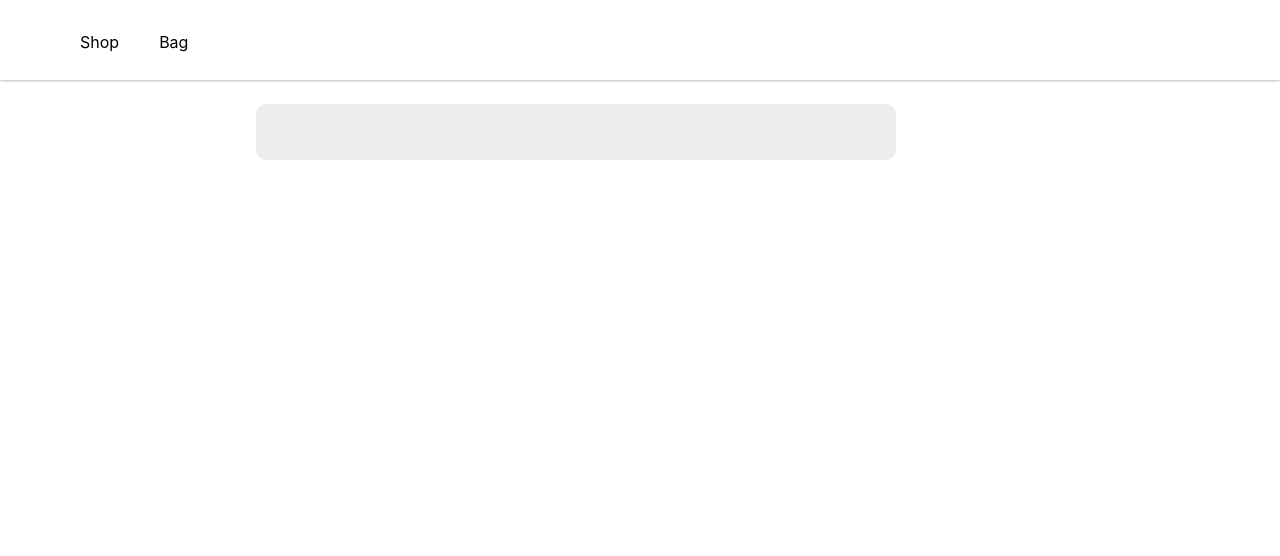
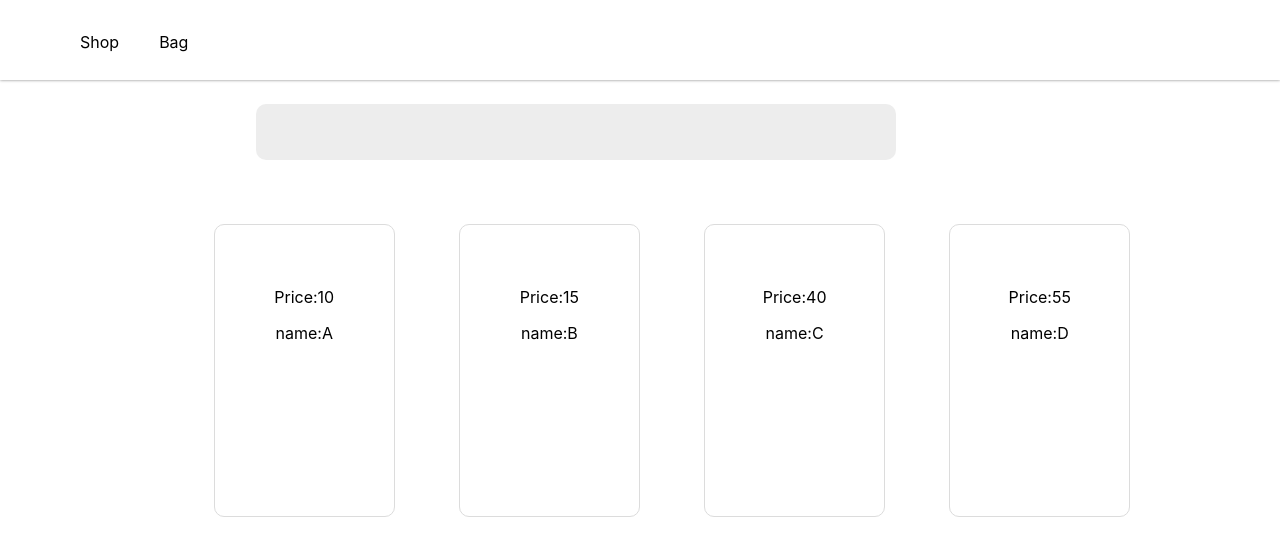
Before and after one commit to spacejupiter/checkout, a React (Create React App) app: page / in a window 1280 px wide. Shown: the top 556 px of the page. Built offline with nearby package versions, Linux system fonts and the light colour scheme.

Commit message:
mapped the product data, and created allproduct function to get index of data

```diff
--- a/src/App.css
+++ b/src/App.css
@@ -16,6 +16,28 @@
     justify-content: center;
 
 
+}
+.item-div{
+    border:1px solid gainsboro;
+    border-radius: 10px;
+    margin-top: 5vw;
+    height:30vh;
+    margin-left: 5vw;
+    background: transparent;
+    width:10vw;
+    padding:2vw;
+    text-align:center;
+    align-items:center;
+}
+.item-div:hover{
+    cursor: pointer;
+    background: gainsboro;
+}
+.products-container{
+    justify-content: center;
+    display: flex;
+    flex-direction: row;
+    text-align:  center;
 }
 .App-header {
   background-color: #282c34;
--- /dev/null
+++ b/src/Components/products.js
@@ -0,0 +1,15 @@
+import React from 'react';
+import ReactDOM from 'react-dom';
+import '../index.css';
+import '../App.css';
+
+const ProductsItem=(props)=>{
+    return(
+    <div className='item-div' onClick={props.action}>
+      <img src={props.src} />
+      <p>{`Price:${props.price}`}</p>
+     <p>{`name:${props.name}`}</p>
+     </div>
+    )
+}
+export default ProductsItem;
--- a/src/Components/searchpanel.js
+++ b/src/Components/searchpanel.js
@@ -1,11 +1,14 @@
 import React from 'react';
 import ReactDOM from 'react-dom';
 import '../index.css';
+import '../App.css';
 
 function Search(props){
     return(
-    <div className="search-panel">
-        <img src={''} />
+        <div className="search-container">
+          <div className="search-panel">
+          <img src={''} />
+           </div>
         </div>
     );
 }
--- a/src/Components/shop.js
+++ b/src/Components/shop.js
@@ -2,13 +2,31 @@ import React from 'react';
 import ReactDOM from 'react-dom';
 import '../index.css';
 import Header  from './header';
-import Search from './searchpanel'
+import Search from './searchpanel';
+import Products from './products';
+import Allproduct from '../functions/products';
+import '../App.css';
+import AddBasket from '../functions/basket';
+
+const Click=(id,e)=>{
+ const index=Allproduct().findIndex(product=>{return product.id===id})  ;
+    const newProduct=Object.assign([],Allproduct());
+    console.log(newProduct[index].price);
+}
+
+const  Allproducts=Allproduct().map((item,index)=>{
+   return ( <Products key={item.id} price={item.price} name={item.product_name} action={Click.bind(this,item.id)} />);
+});
+
+
+
 
 function ShoppingPage(props){
     return(
         <div className={"container-div"}>
         <Header />
         <Search />
+      <div className="products-container">  {Allproducts } </div>
         </div>
     );
 
--- a/src/functions/basket.js
+++ b/src/functions/basket.js
@@ -6,3 +6,4 @@ const AddBasket=(item)=>{
     basket.push(item);
     return(basket.length());
 }
+export default AddBasket;
--- a/src/functions/products.js
+++ b/src/functions/products.js
@@ -0,0 +1,23 @@
+import React from 'react';
+import ReactDOM from 'react-dom';
+import '../index.css';
+
+
+const AllProducts=()=>{
+  let ProductA_url="";
+  let ProductB_url="";
+  let ProductC_url="";
+  let ProductD_url="";
+
+  let Products=
+    [
+      {id:1,product_name:"A",price:10},
+      {id:2,product_name:"B",price:15},
+      {id:3,product_name:"C",price:40},
+      {id:4,product_name:"D",price:55}
+    ]
+   return Products;
+}
+
+
+export default AllProducts;
```
Also changed, not shown: src/Components/sidebar.js (+11 -0 lines).
